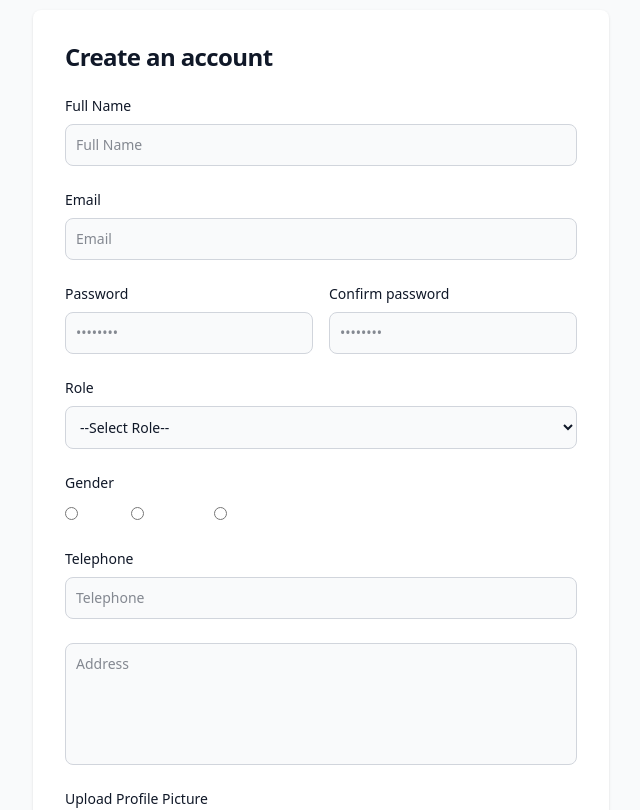
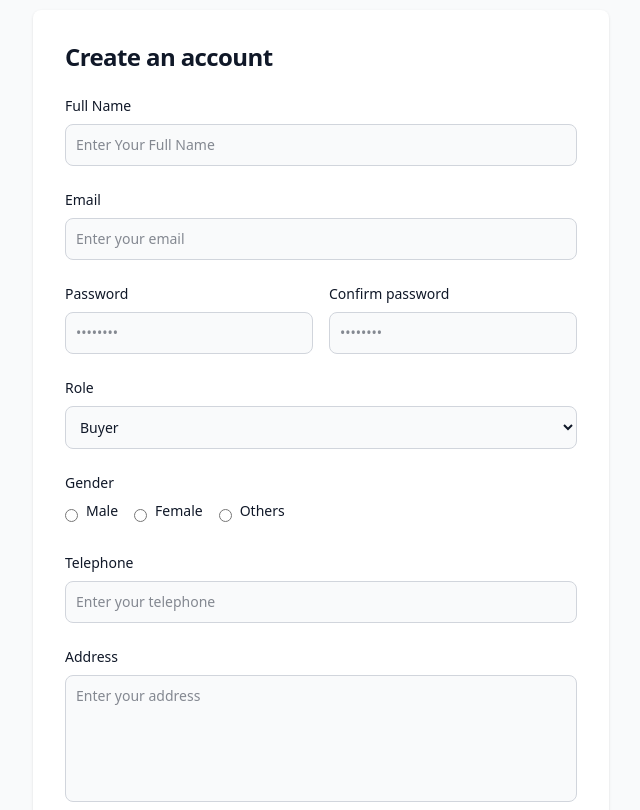
Before and after one commit to ashimnepal/reactlearning, a React (Vite) app: page /register in a window 1280 px wide. Shown: the part 420-1230 px from the top of the page, without its empty margins (319-959 px from the left). Built offline with nearby package versions, Linux system fonts and the light colour scheme.

Commit message:
React Hook Form Integrated

```diff
--- a/package.json
+++ b/package.json
@@ -18,6 +18,7 @@
     "postcss": "^8.5.1",
     "react": "^18.3.1",
     "react-dom": "^18.3.1",
+    "react-hook-form": "^7.56.1",
     "react-router-dom": "^7.1.5",
     "tailwindcss": "^4.0.3"
   },
--- /dev/null
+++ b/src/components/form/input.component.jsx
@@ -0,0 +1,84 @@
+import { useController } from "react-hook-form";
+
+export const InputLabelComponent = ({ htmlFor, label }) => {
+    return (
+        <label htmlFor={htmlFor} className="block mb-2 text-sm font-medium text-gray-900 dark:text-white">
+            {label}
+        </label>
+    )
+}
+
+export const TextInputComponent = ({ type = 'text', control, name, placeholder }) => {
+    const { field } = useController({
+        control: control,
+        name: name,
+        defaultValue: "",
+
+    })
+    return (
+        <input
+            type={type}
+            placeholder={placeholder}
+            {...field}
+            className="bg-gray-50 border border-gray-300 text-gray-900 text-sm rounded-lg focus:ring-teal-600 focus:border-teal-600 block w-full p-2.5 dark:bg-gray-700 dark:border-gray-600 dark:placeholder-gray-400 dark:text-white dark:focus:ring-blue-500 dark:focus:border-blue-500"
+            required=""
+
+        />
+    )
+}
+
+
+export const SelectOptionComponent = ({ control, name, options }) => {
+    const { field } = useController({
+        control: control,
+        name: name,
+        defaultValue: "",
+    })
+    return (
+        <select {...field}
+            id={name}
+            className="bg-gray-50 border border-gray-300 text-gray-900 text-sm rounded-lg focus:ring-teal-600 focus:border-teal-600 block w-full p-2.5 dark:bg-gray-700 dark:border-gray-600 dark:placeholder-gray-400 dark:text-white dark:focus:ring-blue-500 dark:focus:border-blue-500">
+            {options.map((row, index) => (
+                <option key={row.value} value={row.value}>{row.label}</option>
+            ))}
+        </select>
+    )
+}
+
+
+export const SelectRadioComponent = ({ control, name, options }) => {
+    const { field } = useController({
+        control: control,
+        name: name,
+    });
+    return (
+        <div className="flex items-center gap-4">
+            {options && options.map((radioOpts,ind)=>(
+                <div key={ind} className="flex items-center gap-2">
+                    <input {...field} type="radio" id={name +'-'+radioOpts.value} value={radioOpts.value} />
+                    <InputLabelComponent htmlFor={name +'-'+radioOpts.value} label={radioOpts.label} />
+                </div>
+            ))}
+        </div>
+    );
+};
+
+export const TextAreaComponent = ({control, name, placeholder}) => {
+    const {field} = useController({
+        control: control,
+        name:name,
+        placeholder:placeholder,
+        defaultValue:""
+    })
+    return (
+        <textarea {...field}
+            placeholder={placeholder}
+            required=""
+            rows={5}
+            style={{resize:"none"}}
+        >
+
+        </textarea>
+
+    )
+}
--- a/src/pages/auth/RegisterPage.jsx
+++ b/src/pages/auth/RegisterPage.jsx
@@ -1,9 +1,14 @@
 import React from "react";
 import { useState } from "react";
-
+import { useForm } from "react-hook-form";
+import {TextInputComponent, InputLabelComponent, SelectOptionComponent, SelectRadioComponent, TextAreaComponent} from "../../components/form/input.component";
 
 function RegisterPage() {
-    const[data, setData] = useState();
+   const {control, handleSubmit, formState:{errors}} = useForm();
+
+   const submitEvent = (data) => {
+    console.log("Data",data);
+   }
     return (
         <React.Fragment>
 
@@ -15,71 +20,66 @@ function RegisterPage() {
                                 Create an account
                             </h1>
 
-                            <form className="space-y-4 md:space-y-6" action="#">
+                            <form className="space-y-4 md:space-y-6" onSubmit={handleSubmit(submitEvent)}>
                                 <div>
-                                    <label htmlFor="fullName" className="block mb-2 text-sm font-medium text-gray-900 dark:text-white">Full Name</label>
-                                    <input type="text" name="fullName" id="fullName"
-                                    onChange={(e) => {
-                                        const {value, name, type} = e.target;
-                                        console.log(value, name, type);
-                                    }}
-                                    className="bg-gray-50 border border-gray-300 text-gray-900 text-sm rounded-lg focus:ring-teal-600 focus:border-teal-600 block w-full p-2.5 dark:bg-gray-700 dark:border-gray-600 dark:placeholder-gray-400 dark:text-white dark:focus:ring-blue-500 dark:focus:border-blue-500"
-                                    placeholder="Full Name" required=""
-
-                                    />
-
-
-
+                                    <InputLabelComponent htmlFor="fullName" label="Full Name" />
+                                    <TextInputComponent name={"fullName"} placeholder={"Enter Your Full Name"} id="fullName" control={control} />
                                 </div>
 
                                 <div>
-                                    <label htmlFor="email" className="block mb-2 text-sm font-medium text-gray-900 dark:text-white">Email</label>
-                                    <input type="email" name="email" id="email" className="bg-gray-50 border border-gray-300 text-gray-900 text-sm rounded-lg focus:ring-teal-600 focus:border-teal-600 block w-full p-2.5 dark:bg-gray-700 dark:border-gray-600 dark:placeholder-gray-400 dark:text-white dark:focus:ring-blue-500 dark:focus:border-blue-500" placeholder="Email" required="" />
+                                   <InputLabelComponent htmlFor="email" label="Email" />
+                                   <TextInputComponent name= {"email"} placeholder={"Enter your email"} id="email" control={control} />
                                 </div>
 
                                 <div className="grid grid-cols-6 md:grid-cols-2 gap-4">
                                     <div>
-                                        <label htmlFor="password" className="block mb-2 text-sm font-medium text-gray-900 dark:text-white">Password</label>
-                                        <input type="password" name="password" id="password" placeholder="••••••••" className="bg-gray-50 border border-gray-300 text-gray-900 text-sm rounded-lg focus:ring-teal-600 focus:border-teal-600 block w-full p-2.5 dark:bg-gray-700 dark:border-gray-600 dark:placeholder-gray-400 dark:text-white dark:focus:ring-blue-500 dark:focus:border-blue-500" required="" />
+                                        <InputLabelComponent htmlFor="password" label="Password" />
+                                        <TextInputComponent type="password" control={control} name="password" id="password" placeholder="••••••••" />
                                     </div>
                                     <div>
-                                        <label htmlFor="confirm-password" className="block mb-2 text-sm font-medium text-gray-900 dark:text-white">Confirm password</label>
-                                        <input type="confirm-password" name="confirm-password" id="confirm-password" placeholder="••••••••" className="bg-gray-50 border border-gray-300 text-gray-900 text-sm rounded-lg focus:ring-teal-600 focus:border-teal-600 block w-full p-2.5 dark:bg-gray-700 dark:border-gray-600 dark:placeholder-gray-400 dark:text-white dark:focus:ring-blue-500 dark:focus:border-blue-500" required="" />
+                                        <InputLabelComponent htmlFor="confirm-password" label="Confirm password" />
+                                        <TextInputComponent type="password" control={control} name="confirm-password" id="confirm-password" placeholder="••••••••" />
                                     </div>
                                 </div>
 
                                 <div>
-                                    <label htmlFor="role" className="block mb-2 text-sm font-medium text-gray-900 dark:text-white">Role</label>
-                                    <select name="role" id="role" className="bg-gray-50 border border-gray-300 text-gray-900 text-sm rounded-lg focus:ring-teal-600 focus:border-teal-600 block w-full p-2.5 dark:bg-gray-700 dark:border-gray-600 dark:placeholder-gray-400 dark:text-white dark:focus:ring-blue-500 dark:focus:border-blue-500">
-                                        <option value="">--Select Role--</option>
-                                        <option value="customer">Buyer</option>
-                                        <option value="seller">Seller</option>
-                                    </select>
+                                    <InputLabelComponent htmlFor="role" label="Role" />
+                                    <SelectOptionComponent
+                                    control = {control}
+                                    name = {'role'}
+                                    options = {[
+                                        {label: "Buyer", value: "Customer"},
+                                        {label: "Seller", value: "Seller"}
+                                    ]}
+                                    />
                                 </div>
-                                    <div>
-                                        <label htmlFor="gender" className="block mb-2 text-sm font-medium text-gray-900 dark:text-white">Gender</label>
-                                        <div className="flex items-center gap-2 text-white">
-                                        <input type="radio" name="gender" id="gender" value={"male"} />
-                                        <label htmlFor="male">Male</label>
-                                        <input type="radio" name="gender" id="gender" value={"female"} />
-                                        <label htmlFor="female">Female</label>
-                                        <input type="radio" name="gender" id="gender" value={"others"} />
-                                        <label htmlFor="others">Others</label>
-                                    </div>
-                                    </div>
+
+                                <div>
+                                        <InputLabelComponent htmlFor="gender" label="Gender" />
+                                        <SelectRadioComponent
+                                        control = {control}
+                                        name = {"gender"}
+                                        options = {[
+                                            {label: "Male", value: "Male"},
+                                            {label: "Female", value: "Female"},
+                                            {label: "Others", value: "Others"}
+                                        ]}
+                                        />
+                                </div>
 
 
 
 
                                 <div>
-                                    <label htmlFor="tel" className="block mb-2 text-sm font-medium text-gray-900 dark:text-white">Telephone</label>
-                                    <input type="tel" name="tel" id="tel" className="bg-gray-50 border border-gray-300 text-gray-900 text-sm rounded-lg focus:ring-teal-600 focus:border-teal-600 block w-full p-2.5 dark:bg-gray-700 dark:border-gray-600 dark:placeholder-gray-400 dark:text-white dark:focus:ring-blue-500 dark:focus:border-blue-500" placeholder="Telephone" required="" />
+                                    <InputLabelComponent htmlFor="tel" label="Telephone" />
+                                    <TextInputComponent type="tel" control={control} name="tel" id="tel" placeholder="Enter your telephone" />
                                 </div>
-
-                                <textarea name="address" id="address" className="bg-gray-50 border border-gray-300 text-gray-900 text-sm rounded-lg focus:ring-teal-600 focus:border-teal-600 block w-full p-2.5 dark:bg-gray-700 dark:border-gray-600 dark:placeholder-gray-400 dark:text-white dark:focus:ring-blue-500 dark:focus:border-blue-500" placeholder="Address" required="" rows={5} style={{resize:"none"}} ></textarea>
-
+                                    <InputLabelComponent htmlFor="address" label="Address" />
+                                <div className="bg-gray-50 border border-gray-300 text-gray-900 text-sm rounded-lg focus:ring-teal-600 focus:border-teal-600 block w-full p-2.5 dark:bg-gray-700 dark:border-gray-600 dark:placeholder-gray-400 dark:text-white dark:focus:ring-blue-500 dark:focus:border-blue-500">
+                                    <TextAreaComponent control={control} name="address" type="text" placeholder="Enter your address"/>
+                                </div>
                                 <div>
-                                    <label htmlFor="Image" className="block mb-2 text-sm font-medium text-gray-900 dark:text-white">Upload Profile Picture</label>
+                                    <InputLabelComponent htmlFor="Image" label="Upload Profile Picture" />
                                     <input type="file" name="Image" id="Image" className="bg-gray-50 border border-gray-300 text-gray-900 text-sm rounded-lg focus:ring-teal-600 focus:border-teal-600 block w-full p-2.5 dark:bg-gray-700 dark:border-gray-600 dark:placeholder-gray-400 dark:text-white dark:focus:ring-blue-500 dark:focus:border-blue-500" required="" />
                                 </div>
 
```
Also changed, not shown: 1 other file (tests, documents, lock files or other folders).
